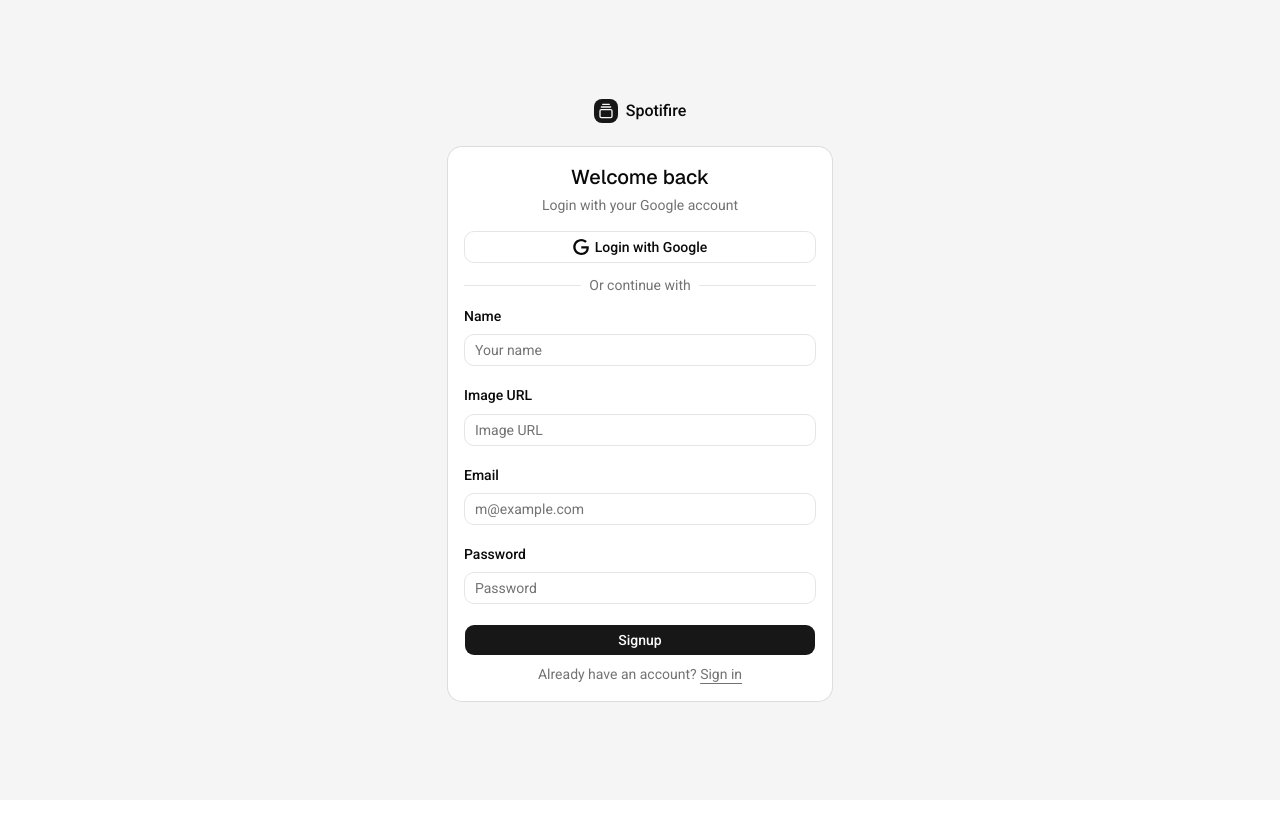
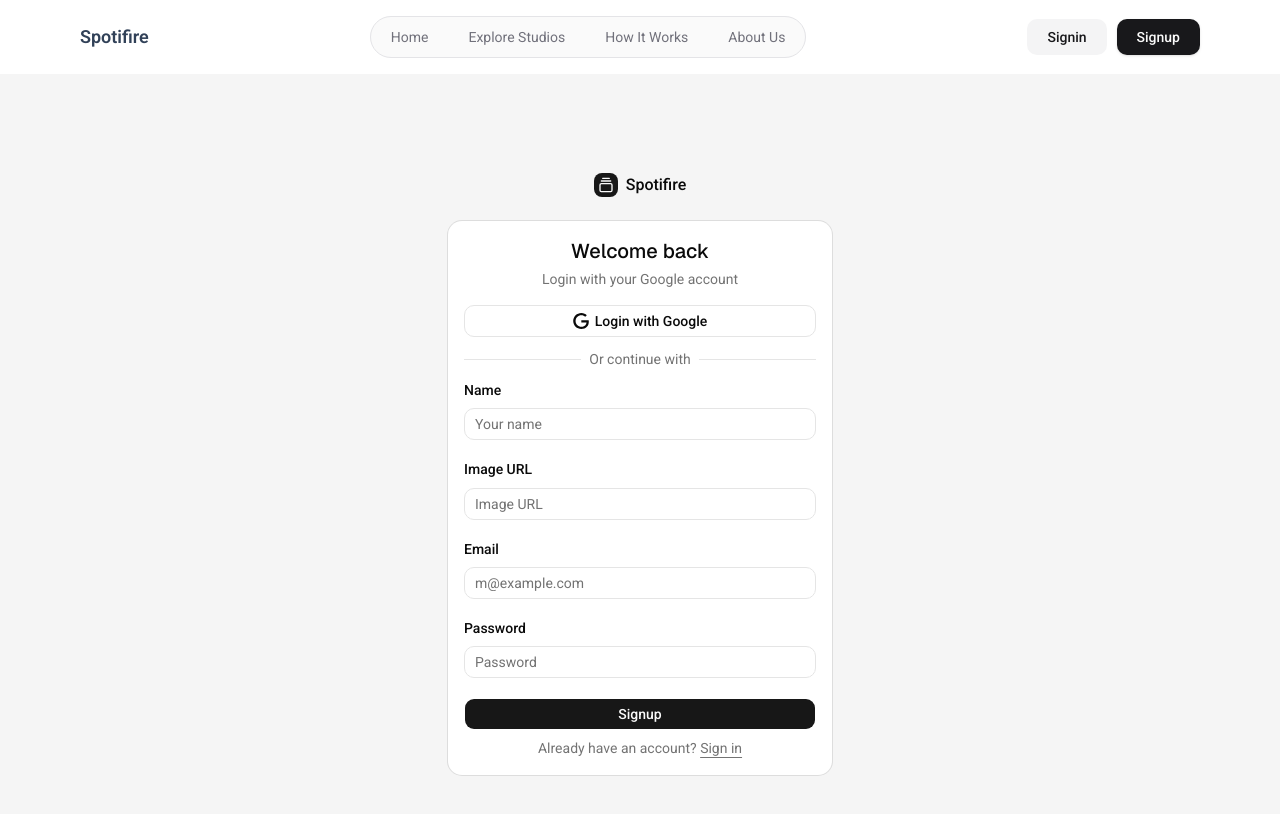
Before and after one commit to WalidurTanjim/l1b14a08_spotifire_client, a Next.js app: page /signup in a window 1280 px wide. Shown: the top 814 px of the page. Built offline with nearby package versions, Linux system fonts and the light colour scheme.

Commit message:
Navbar created

```diff
--- a/src/app/layout.tsx
+++ b/src/app/layout.tsx
@@ -2,6 +2,7 @@ import type { Metadata } from "next";
 import { Roboto, Geist } from "next/font/google";
 import "./globals.css";
 import { cn } from "@/lib/utils";
+import Navbar from "@/components/shared/Navbar/Navbar";
 
 const geist = Geist({subsets:['latin'],variable:'--font-sans'});
 
@@ -18,6 +19,8 @@ export default function RootLayout({ children }: LayoutProps<"/">) {
   return (
     <html lang="en" className={cn("h-full", "antialiased", roboto.className, "font-sans", geist.variable)}>
       <body className="min-h-full flex flex-col">
+        <Navbar />
+
         <main>{children}</main>
       </body>
     </html>
--- /dev/null
+++ b/src/components/shared/Navbar/Navbar.tsx
@@ -0,0 +1,95 @@
+"use client"
+import Link from 'next/link';
+import { usePathname } from 'next/navigation';
+import React from 'react'
+
+const Navbar = () => {
+     const [menuOpen, setMenuOpen] = React.useState(false);
+     const navItems = [
+          { path: "Home", href: "/" },
+          { path: "Explore Studios", href: "/studios" },
+          { path: "How It Works", href: "#how-it-works" },
+          { path: "About Us", href: "#about-us" }
+     ]
+     const pathname = usePathname();
+
+     return (
+          <nav className="bg-white px-5 md:px-8 lg:px-12 xl:px-20 w-full max-w-7xl mx-auto py-4 flex items-center justify-between relative">
+               <Link href="/" className='text-lg font-semibold text-slate-700'>Spotifire</Link>
+
+               {/* Desktop Navigation Links */}
+               <div className="hidden md:flex items-center bg-zinc-50 border border-zinc-200 rounded-full px-1 py-1 gap-2">
+                    {navItems.map((item, idx) => (
+                         <Link
+                              key={idx}
+                              href={item?.href}
+                              className={`px-4 py-1.5 rounded-full text-sm transition-colors ${item?.href === pathname ? 'bg-white border border-zinc-200 font-medium text-zinc-800 hover:text-zinc-600' : 'text-zinc-500 hover:text-zinc-400'}`}
+                         >
+                              {item?.path}
+                         </Link>
+                    ))}
+               </div>
+
+               {/* Desktop Signin & Signup Buttons (Updated to match small device styling) */}
+               <div className='hidden md:flex items-center gap-2.5'>
+                    <Link
+                         href="/signin"
+                         className="flex items-center justify-center bg-zinc-100 hover:bg-zinc-200 text-zinc-900 text-sm font-medium px-5 py-2 rounded-lg transition-colors"
+                    >
+                         Signin
+                    </Link>
+                    <Link
+                         href="/signup"
+                         className="flex items-center justify-center bg-zinc-900 hover:bg-zinc-800 text-zinc-50 text-sm font-medium px-5 py-2 rounded-lg transition-colors shadow-sm"
+                    >
+                         Signup
+                    </Link>
+               </div>
+
+               {/* Mobile Hamburger Button */}
+               <button onClick={() => setMenuOpen(!menuOpen)} className="md:hidden flex flex-col gap-1.5 cursor-pointer bg-transparent border-0 p-1" aria-label="Toggle Menu">
+                    <span className={`block w-6 h-0.5 bg-zinc-800 transition-transform ${menuOpen ? 'rotate-45 translate-y-2' : ''}`}></span>
+                    <span className={`block w-6 h-0.5 bg-zinc-800 transition-opacity ${menuOpen ? 'opacity-0' : ''}`}></span>
+                    <span className={`block w-6 h-0.5 bg-zinc-800 transition-transform ${menuOpen ? '-rotate-45 -translate-y-2' : ''}`}></span>
+               </button>
+
+               {/* Mobile Dropdown Menu */}
+               {menuOpen && (
+                    <div className="absolute top-full left-0 w-full bg-white border-t border-zinc-200 shadow-lg flex flex-col p-5 gap-3 md:hidden z-50">
+                         {navItems.map((item, idx) => (
+                              <Link
+                                   key={idx}
+                                   href={item?.href}
+                                   onClick={() => setMenuOpen(false)}
+                                   className={`px-4 py-2 rounded-lg text-sm transition-colors ${item?.href === pathname ? 'bg-zinc-100 font-medium text-zinc-900' : 'text-zinc-600 hover:text-zinc-900'}`}
+                              >
+                                   {item?.path}
+                              </Link>
+                         ))}
+
+                         <div className="h-px bg-zinc-100 my-1" />
+
+                         {/* Mobile Signin & Signup Buttons */}
+                         <div className='flex items-center gap-3 w-full'>
+                              <Link
+                                   href="/signin"
+                                   onClick={() => setMenuOpen(false)}
+                                   className="flex-1 flex items-center justify-center bg-zinc-100 hover:bg-zinc-200 text-zinc-900 text-sm font-medium py-2.5 rounded-lg transition-colors"
+                              >
+                                   Signin
+                              </Link>
+                              <Link
+                                   href="/signup"
+                                   onClick={() => setMenuOpen(false)}
+                                   className="flex-1 flex items-center justify-center bg-zinc-900 hover:bg-zinc-800 text-zinc-50 text-sm font-medium py-2.5 rounded-lg transition-colors"
+                              >
+                                   Signup
+                              </Link>
+                         </div>
+                    </div>
+               )}
+          </nav>
+     )
+}
+
+export default Navbar
```
